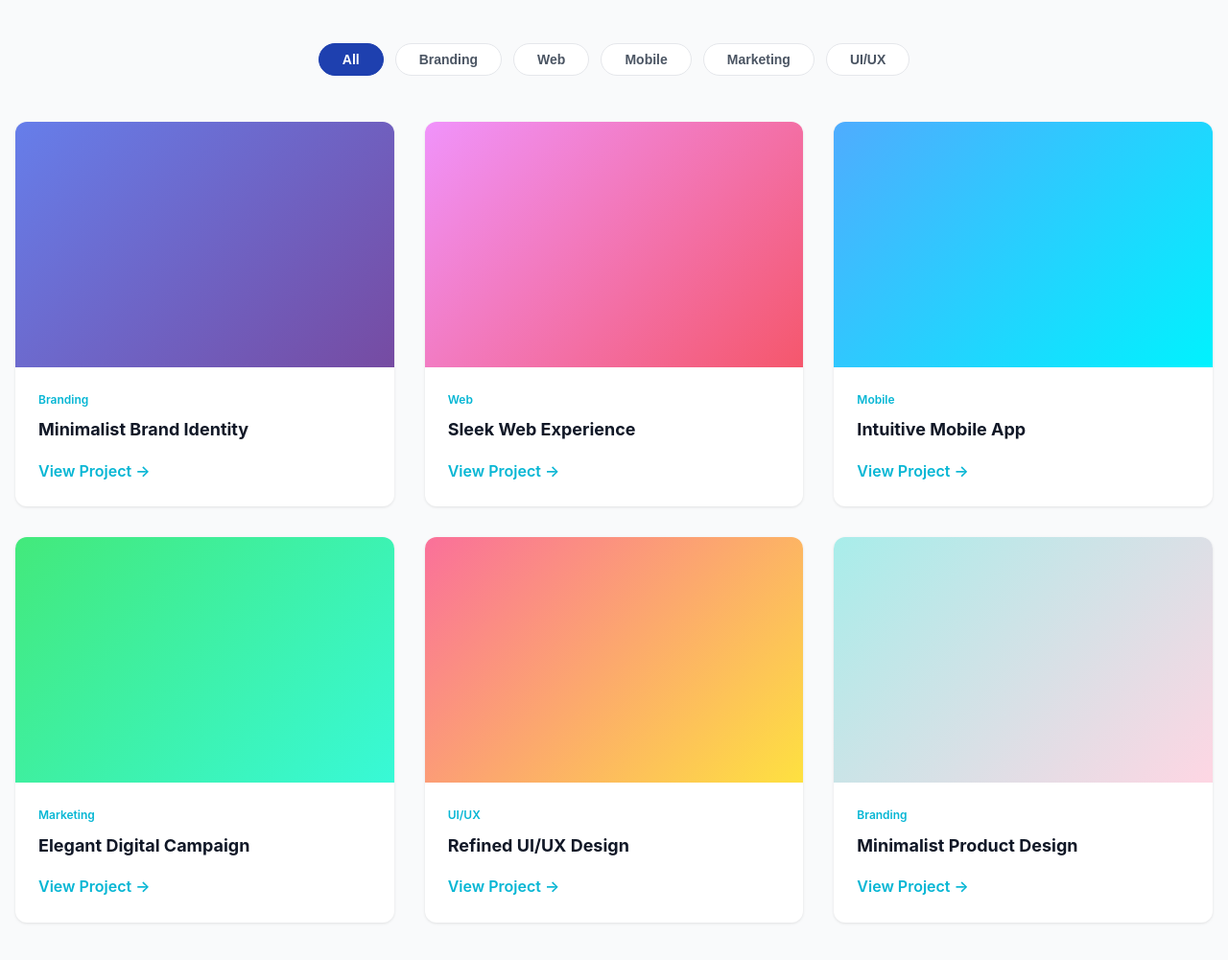
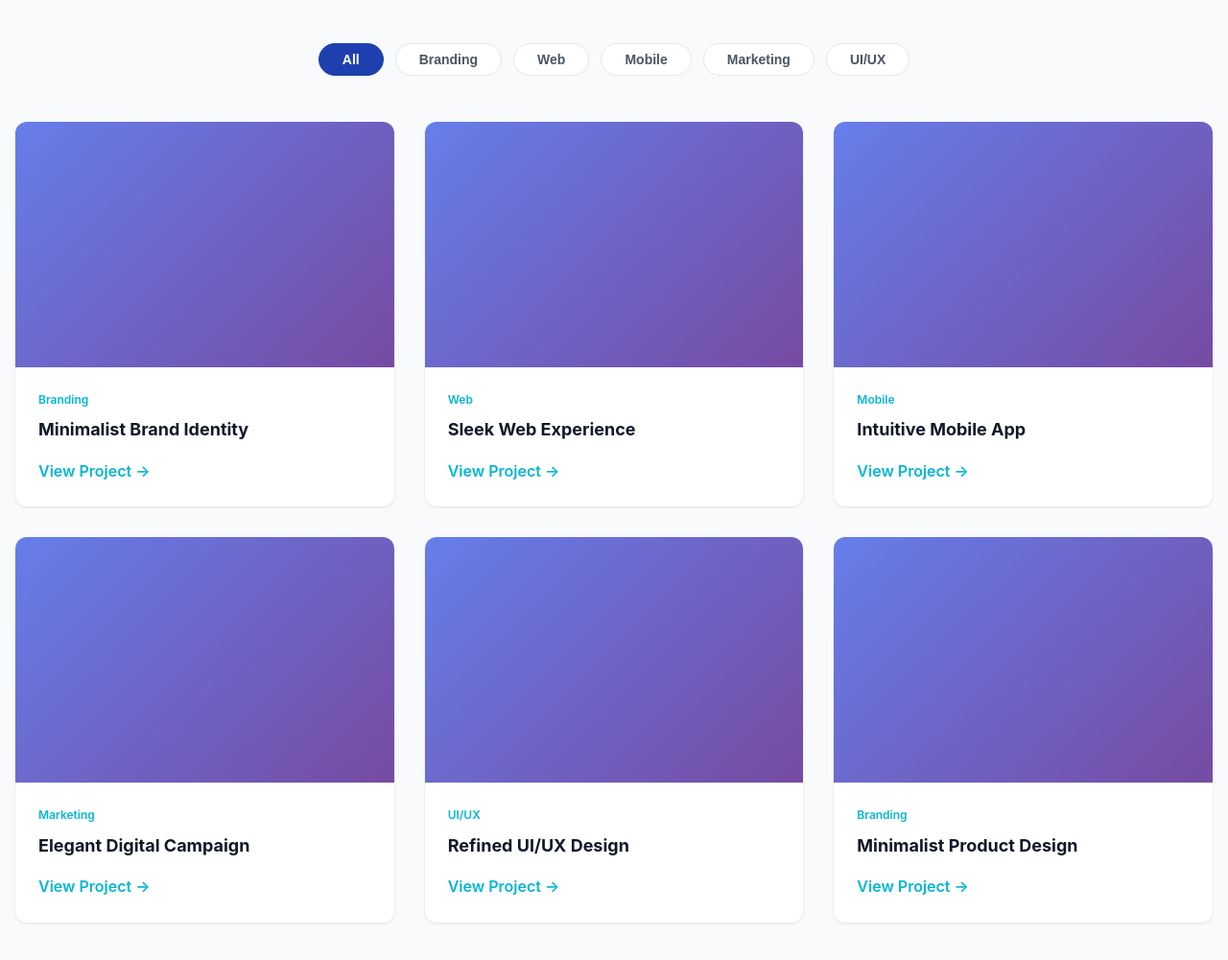
Before and after one commit to rajib18-lab/Adscrypt, a plain HTML site: page index.html in a window 1280 px wide. Shown: the part 1721-2722 px from the top of the page at 96% size. Drawn offline with Linux system fonts and the light colour scheme.

Commit message:
Update index.html

```diff
--- a/index.html
+++ b/index.html
@@ -132,7 +132,7 @@
 
             <div class="portfolio-grid">
                 <div class="portfolio-item" data-category="branding">
-                    <div class="portfolio-image" style="background: linear-gradient(135deg, #667eea 0%, #764ba2 100%);"></div>
+                    <div class="portfolio-image"></div>
                     <div class="portfolio-info">
                         <p class="portfolio-category">Branding</p>
                         <h3>Minimalist Brand Identity</h3>
@@ -141,7 +141,7 @@
                 </div>
 
                 <div class="portfolio-item" data-category="web">
-                    <div class="portfolio-image" style="background: linear-gradient(135deg, #f093fb 0%, #f5576c 100%);"></div>
+                    <div class="portfolio-image"></div>
                     <div class="portfolio-info">
                         <p class="portfolio-category">Web</p>
                         <h3>Sleek Web Experience</h3>
@@ -150,7 +150,7 @@
                 </div>
 
                 <div class="portfolio-item" data-category="mobile">
-                    <div class="portfolio-image" style="background: linear-gradient(135deg, #4facfe 0%, #00f2fe 100%);"></div>
+                    <div class="portfolio-image"></div>
                     <div class="portfolio-info">
                         <p class="portfolio-category">Mobile</p>
                         <h3>Intuitive Mobile App</h3>
@@ -159,7 +159,7 @@
                 </div>
 
                 <div class="portfolio-item" data-category="marketing">
-                    <div class="portfolio-image" style="background: linear-gradient(135deg, #43e97b 0%, #38f9d7 100%);"></div>
+                    <div class="portfolio-image"></div>
                     <div class="portfolio-info">
                         <p class="portfolio-category">Marketing</p>
                         <h3>Elegant Digital Campaign</h3>
@@ -168,7 +168,7 @@
                 </div>
 
                 <div class="portfolio-item" data-category="ui">
-                    <div class="portfolio-image" style="background: linear-gradient(135deg, #fa709a 0%, #fee140 100%);"></div>
+                    <div class="portfolio-image"></div>
                     <div class="portfolio-info">
                         <p class="portfolio-category">UI/UX</p>
                         <h3>Refined UI/UX Design</h3>
@@ -177,7 +177,7 @@
                 </div>
 
                 <div class="portfolio-item" data-category="branding">
-                    <div class="portfolio-image" style="background: linear-gradient(135deg, #a8edea 0%, #fed6e3 100%);"></div>
+                    <div class="portfolio-image"></div>
                     <div class="portfolio-info">
                         <p class="portfolio-category">Branding</p>
                         <h3>Minimalist Product Design</h3>
```
